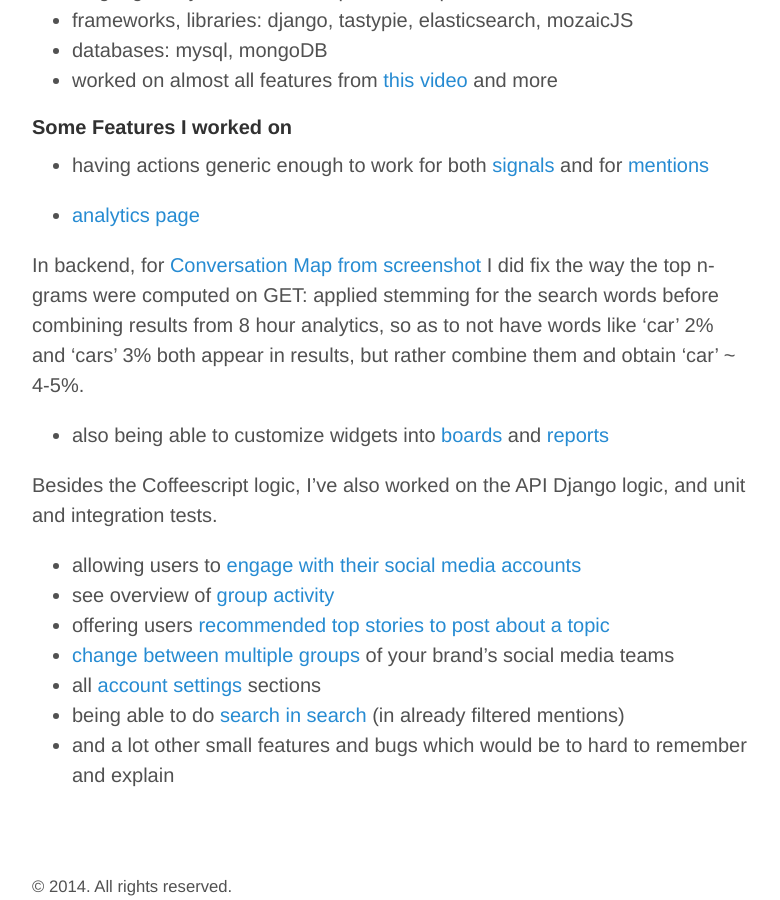
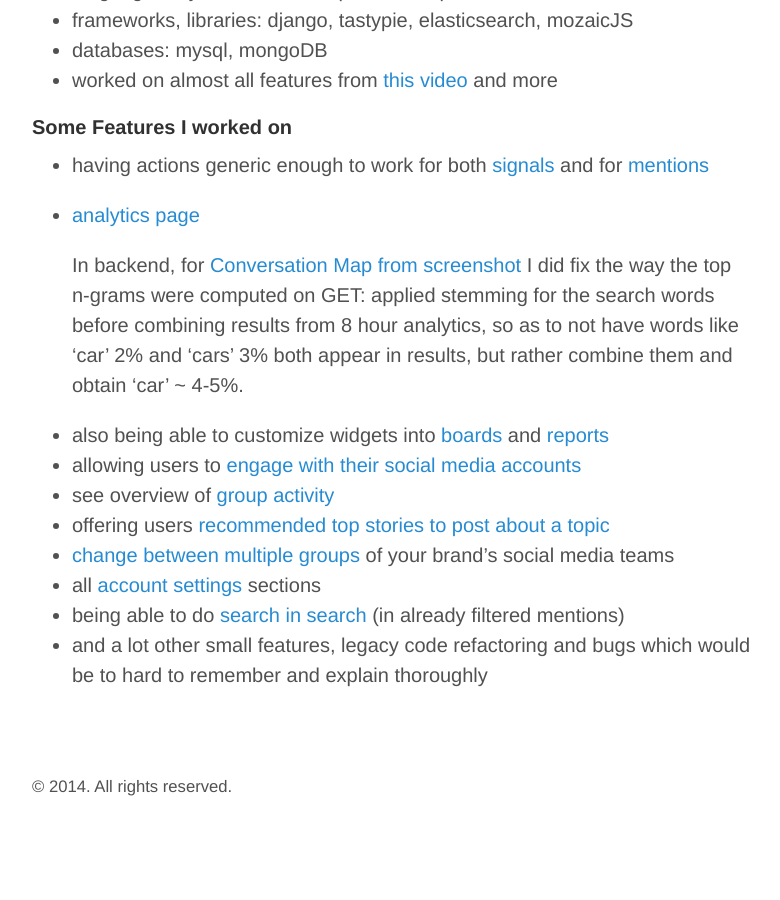
Before and after one commit to andreip/andreip.github.io, a Jekyll site: the page built from contributions.md, in a window 1280 px wide and 900 px high, scrolled down 1534 px. Shown: the whole window, without its empty margins (248-1028 px from the left). Built offline with Jekyll 4.4.1, drawn with Linux system fonts in a browser that asks for light colours; Markdown is read by kramdown in place of the engine named in the settings; after the commit the page ends 2334 px from its top, so only the background shows below that.

Commit message:
Update contributing.

```diff
--- a/contributions.md
+++ b/contributions.md
@@ -55,16 +55,13 @@ noindex: true
 
 * [analytics page](https://drive.google.com/file/d/0Bxk_4cdT7c8fSFU4SXBMWlRmMzg/view?usp=sharing)
 
-In backend, for [Conversation Map from screenshot](https://drive.google.com/file/d/0Bxk_4cdT7c8fSFU4SXBMWlRmMzg/view?usp=sharing) I did fix the way the top n-grams were computed on GET: applied stemming for the search words before combining results from 8 hour analytics, so as to not have words like 'car' 2% and 'cars' 3% both appear in results, but rather combine them and obtain 'car' ~ 4-5%.
+	In backend, for [Conversation Map from screenshot](https://drive.google.com/file/d/0Bxk_4cdT7c8fSFU4SXBMWlRmMzg/view?usp=sharing) I did fix the way the top n-grams were computed on GET: applied stemming for the search words before combining results from 8 hour analytics, so as to not have words like 'car' 2% and 'cars' 3% both appear in results, but rather combine them and obtain 'car' ~ 4-5%.
 
 * also being able to customize widgets into [boards](https://drive.google.com/file/d/0Bxk_4cdT7c8fbGZJaWRuTWRPbms/view?usp=sharing) and [reports](https://drive.google.com/file/d/0Bxk_4cdT7c8fYmxxcVlDOEw0VWs/view?usp=sharing)
-
-Besides the Coffeescript logic, I've also worked on the API Django logic, and unit and integration tests.
-
 * allowing users to [engage with their social media accounts](https://drive.google.com/file/d/0Bxk_4cdT7c8fa0lDR3NCRlh3X2c/view?usp=sharing)
 * see overview of [group activity](https://drive.google.com/file/d/0Bxk_4cdT7c8faXZrV2hKS2RsUE0/view?usp=sharing)
 * offering users [recommended top stories to post about a topic](https://drive.google.com/file/d/0Bxk_4cdT7c8fR0t6MV9LQmpZcjQ/view?usp=sharing)
 * [change between multiple groups](https://drive.google.com/file/d/0Bxk_4cdT7c8fU3cxNktyRENUeDQ/view?usp=sharing) of your brand's social media teams
 * all [account settings](https://drive.google.com/file/d/0Bxk_4cdT7c8fekJKMmNhVEo1Umc/view?usp=sharing) sections
 * being able to do [search in search](https://drive.google.com/file/d/0Bxk_4cdT7c8fb0pGRVpKTGtkdnM/view?usp=sharing) (in already filtered mentions)
-* and a lot other small features and bugs which would be to hard to remember and explain
+* and a lot other small features, legacy code refactoring and bugs which would be to hard to remember and explain thoroughly
```
